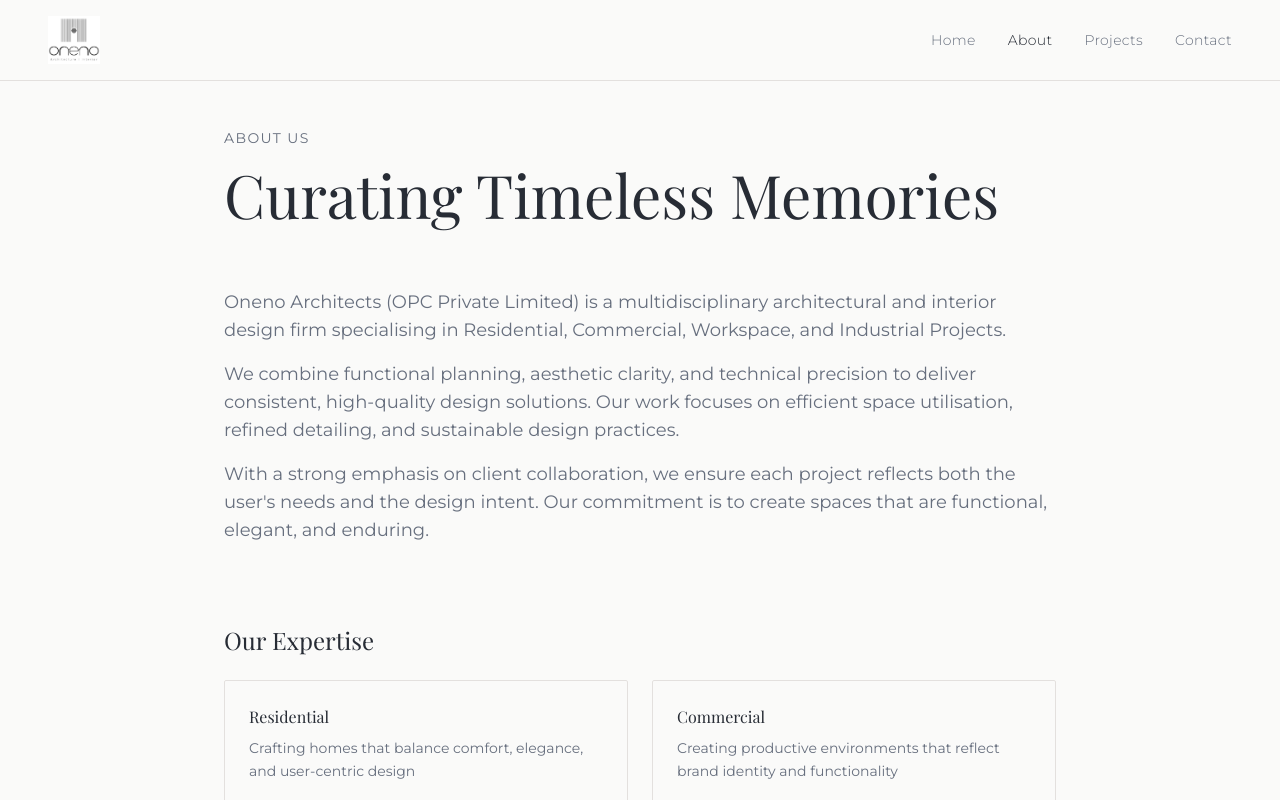
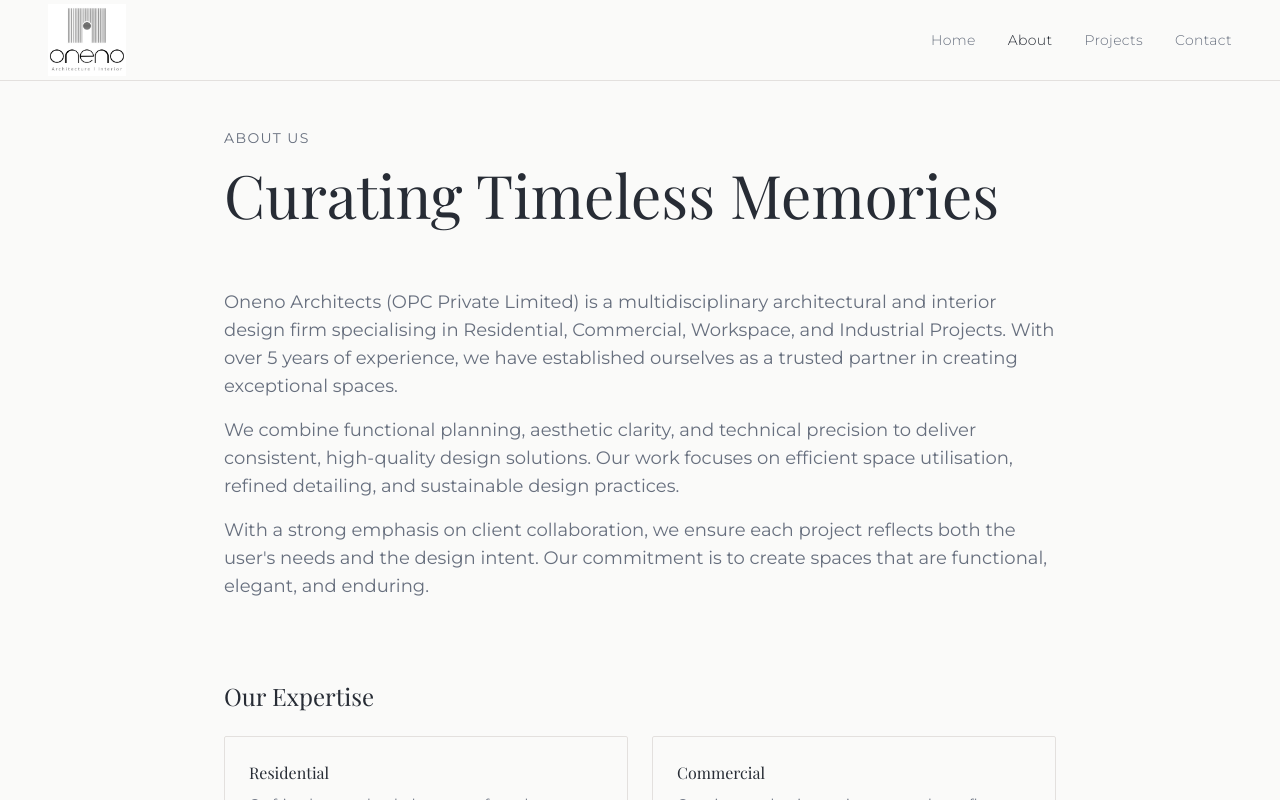
Before and after one commit to srikanth-baskaran/oneno-architects-showcase, a React (Vite) app: page /about in a window 1280 px wide. Shown: the top 800 px of the page. Built offline with nearby package versions, Linux system fonts and the light colour scheme; the HTML template or start-up script is replaced by a standard one.

Commit message:
small changes

```diff
--- a/src/components/Navigation.tsx
+++ b/src/components/Navigation.tsx
@@ -23,7 +23,7 @@ export const Navigation = () => {
         <div className="flex items-center justify-between h-20">
           {/* Logo */}
           <Link to="/" className="flex items-center">
-            <img src={logo} alt="Oneno Architects" className="h-12 w-auto" />
+            <img src={logo} alt="Oneno Architects" className="h-[4.5rem] w-auto" />
           </Link>
 
           {/* Desktop Navigation */}
@@ -32,9 +32,8 @@ export const Navigation = () => {
               <Link
                 key={link.path}
                 to={link.path}
-                className={`text-sm font-light tracking-wide transition-colors hover:text-accent ${
-                  isActive(link.path) ? "text-foreground" : "text-muted-foreground"
-                }`}
+                className={`text-sm font-light tracking-wide transition-colors hover:text-accent ${isActive(link.path) ? "text-foreground" : "text-muted-foreground"
+                  }`}
               >
                 {link.name}
               </Link>
@@ -60,9 +59,8 @@ export const Navigation = () => {
                 key={link.path}
                 to={link.path}
                 onClick={() => setIsOpen(false)}
-                className={`block text-sm font-light tracking-wide transition-colors hover:text-accent ${
-                  isActive(link.path) ? "text-foreground" : "text-muted-foreground"
-                }`}
+                className={`block text-sm font-light tracking-wide transition-colors hover:text-accent ${isActive(link.path) ? "text-foreground" : "text-muted-foreground"
+                  }`}
               >
                 {link.name}
               </Link>
--- a/src/pages/About.tsx
+++ b/src/pages/About.tsx
@@ -20,7 +20,7 @@ const About = () => {
           <div className="space-y-8 md:space-y-12 fade-in-up">
             <div className="prose prose-lg max-w-none">
               <p className="text-base sm:text-lg text-muted-foreground leading-relaxed">
-                Oneno Architects (OPC Private Limited) is a multidisciplinary architectural and interior design firm specialising in Residential, Commercial, Workspace, and Industrial Projects.
+                Oneno Architects (OPC Private Limited) is a multidisciplinary architectural and interior design firm specialising in Residential, Commercial, Workspace, and Industrial Projects. With over 5 years of experience, we have established ourselves as a trusted partner in creating exceptional spaces.
               </p>
               <p className="text-base sm:text-lg text-muted-foreground leading-relaxed mt-4">
                 We combine functional planning, aesthetic clarity, and technical precision to deliver consistent, high-quality design solutions. Our work focuses on efficient space utilisation, refined detailing, and sustainable design practices.
```
